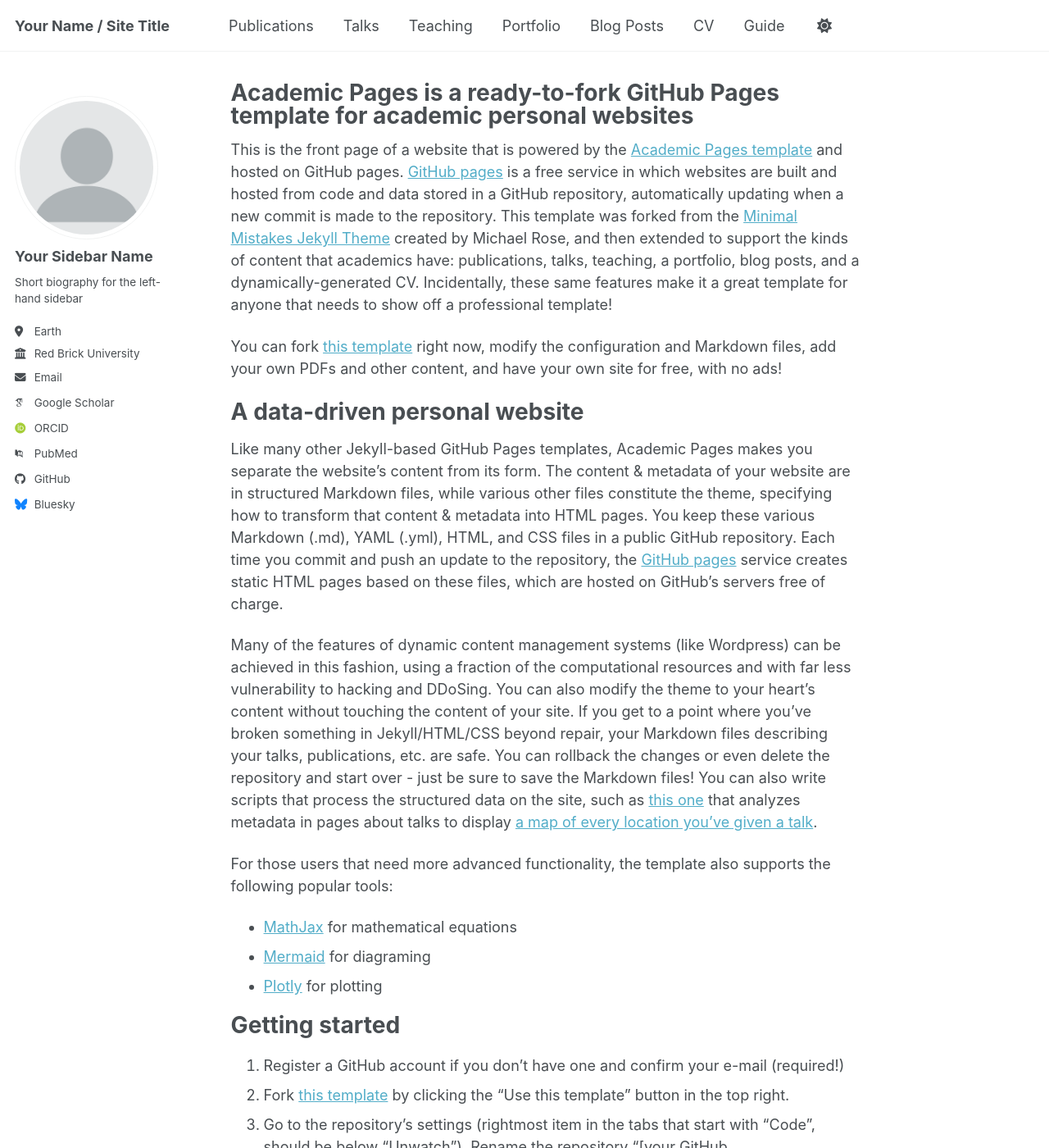
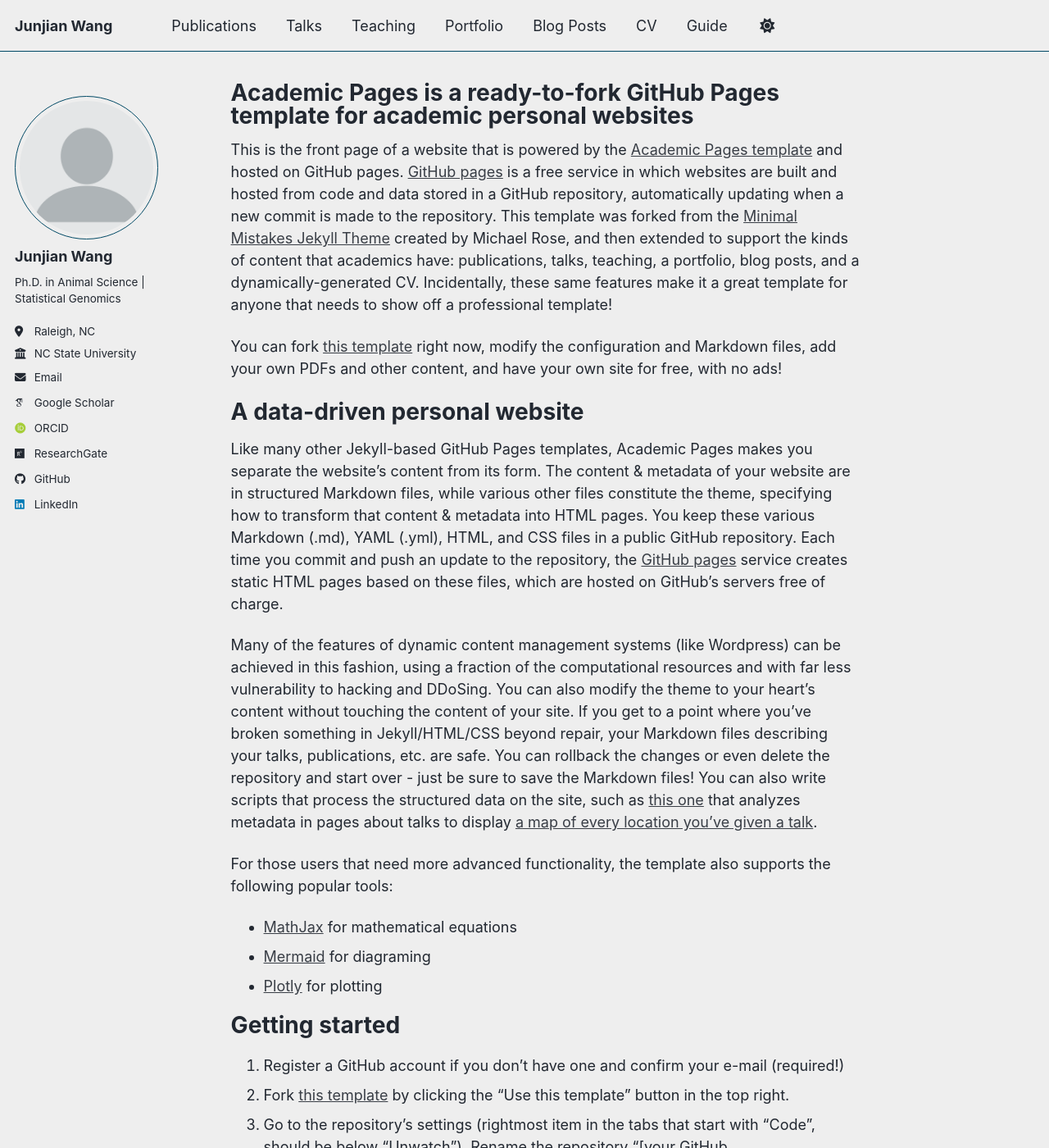
Before and after one commit to JJWang259/JJWang259.github.io, a Jekyll site: the page built from _pages/about.md, in a window 1280 px wide and 1400 px high. Shown: the whole window at 82% size. Built offline with Jekyll 4.4.1, drawn with Linux system fonts in a browser that asks for light colours; some web fonts are replaced; a script bundle is joined from its source files by our own code; library files that are not in the unit come from our copies; some of the changed text lies outside the part shown.

Commit message:
Update personal information in _config.yml

```diff
--- a/_config.yml
+++ b/_config.yml
@@ -8,15 +8,15 @@
 
 # Basic Site Settings
 locale                   : "en-US"
-site_theme               : "default" # Currently available options are "default", "air"
-title                    : "Your Name / Site Title"
+site_theme               : "air" # Currently available options are "default", "air"
+title                    : "Junjian Wang"
 title_separator          : "-"
-name                     : &name "Your Name"
-description              : &description "Your Name's academic portfolio"   # Update this with a general description of your site, this is the default if not overridden by a page
-url                      : https://academicpages.github.io # The base hostname & protocol for your site e.g. "https://[your GitHub username].github.io",
+name                     : &name "Junjian Wang"
+description              : &description "Postdoctoral Researcher at NCSU"   # Update this with a general description of your site, this is the default if not overridden by a page
+url                      : https://JJWang259.github.io # The base hostname & protocol for your site e.g. "https://[your GitHub username].github.io",
                                                            # or if you already have some other page hosted on Github then use "https://[your GitHub username].github.io/[Your Repo Name]"
 baseurl                  : "" # the subpath of your site, e.g. "/blog"
-repository               : "academicpages/academicpages.github.io"
+repository               : "JJWang259/JJWang259.github.io"
 
 # Site Author - The following control what appear as part of the author content on the side bar.
 #               If a field is blank the icon and link will not appear, otherwise it will be shown.
@@ -24,13 +24,13 @@
 author:
   # Biographic information
   avatar           : "profile.png"
-  name             : "Your Sidebar Name"
+  name             : "Junjian Wang"
   pronouns         : # example: "she/her"
-  bio              : "Short biography for the left-hand sidebar"
-  location         : "Earth"
-  employer         : "Red Brick University"
+  bio              : "Ph.D. in Animal Science | Statistical Genomics"
+  location         : "Raleigh, NC"
+  employer         : "NC State University"
   uri              : # URL
-  email            : "none@example.org"
+  email            : "jjwang259@gmail.com"
 
   # Academic websites
   academia         : # URL
@@ -38,11 +38,11 @@
   googlescholar    : "https://scholar.google.com/citations?user=PS_CX0AAAAAJ"
   inspire-hep      : # URL
   impactstory      : # URL
-  orcid            : "https://orcid.org/yourorcidurl"
+  orcid            : "https://orcid.org/0000-0003-4824-9617"
   semantic         : # URL
   ssrn             : # URL
-  pubmed           : "https://www.ncbi.nlm.nih.gov/pubmed/?term=john+snow"
-  researchgate     : # URL
+  pubmed           : # "https://www.ncbi.nlm.nih.gov/pubmed/?term=john+snow"
+  researchgate     : https://www.researchgate.net/profile/Junjian-Wang-8
   scopus           : # URL
   zotero           : # URL
 
@@ -51,13 +51,13 @@
   bitbucket        : # Username - Update with your username on the site
   codepen          : # Username
   dribbble         : # Username
-  github           : "academicpages"
+  github           : "JJWang259"
   kaggle           : # Username
   stackoverflow    : # User number or user number and name (i.e., use "1" or "1/jeff-atwood")
 
   # Social media
   artstation       : # Username
-  bluesky          : "bsky.app" # Replace this with you Bluesky username
+  bluesky          : # "bsky.app" # Replace this with you Bluesky username
   facebook         : # Username
   flickr           : # Username
   foursquare       : # Username
@@ -66,7 +66,7 @@
   keybase          : # Username
   instagram        : # Username
   lastfm           : # Username
-  linkedin         : # Username
+  linkedin         : junjian-wang-4319521b8
   mastodon         : # URL
   medium           : # URL
   pinterest        : # Username
```
